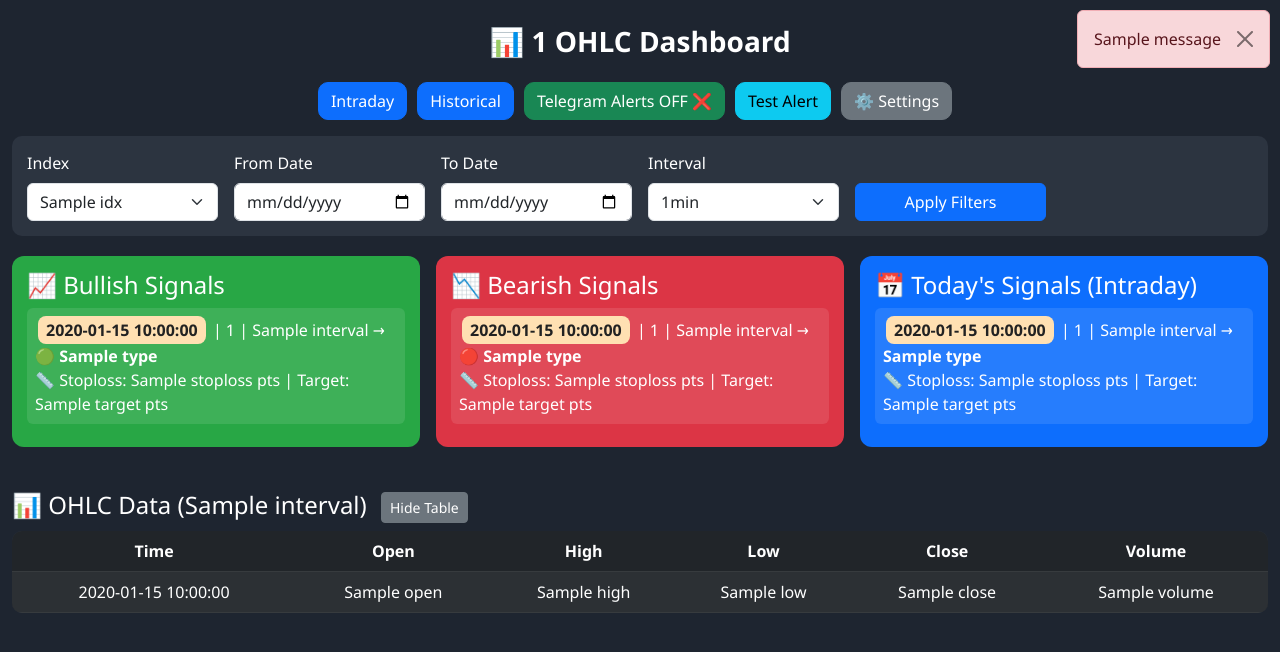
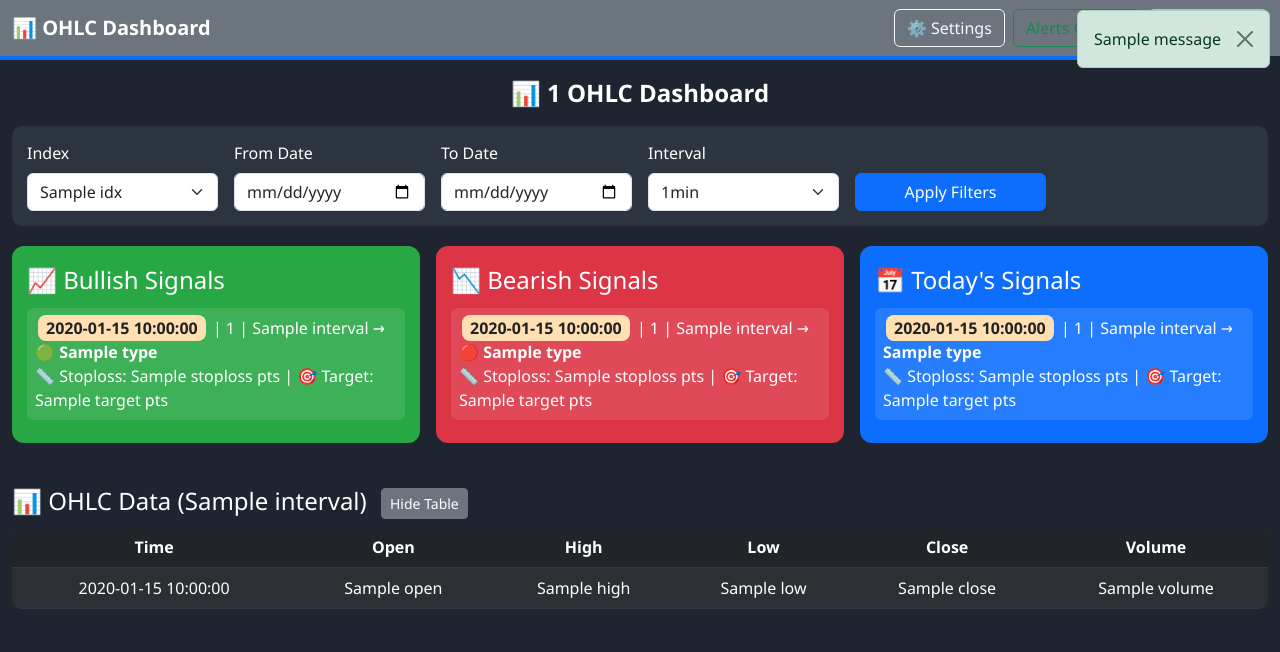
Before and after one commit to Ritickritick/Candlescreener, a Flask app: template templates/table.html in a window 1280 px wide. Shown: the top 652 px of the page. Run offline with Flask 3, Linux system fonts and the light colour scheme; the template is opened without the code that fills it: most values are stand-ins (such as "Sample title", 1, 10 or a date in 2020); one stand-in notice (Sample message) is shown.

Commit message:
Update table.html

```diff
--- a/templates/table.html
+++ b/templates/table.html
@@ -7,85 +7,52 @@
     <link href="https://cdn.jsdelivr.net/npm/bootstrap@5.3.0/dist/css/bootstrap.min.css" rel="stylesheet">
     <style>
         body { background-color: #1e2530; color: #fff; font-family: 'Segoe UI', Tahoma, sans-serif; }
-        .dashboard-header { font-size: 28px; font-weight: bold; margin: 20px 0; }
+        .dashboard-header { font-size: 24px; font-weight: bold; margin: 15px 0; }
         .btn-custom { margin-right: 10px; border-radius: 10px; }
         .filters-box { background-color: #2c3440; padding: 15px; border-radius: 10px; margin-bottom: 20px; }
-        .signal-card { border-radius: 12px; padding: 15px; margin-bottom: 20px; }
+        .signal-card { border-radius: 12px; padding: 15px; margin-bottom: 20px; position: relative; }
+        .signal-card h4 { position: sticky; top: 0; background: inherit; padding: 5px 0; z-index: 10; }
         .bullish { background-color: #28a745; }
         .bearish { background-color: #dc3545; }
         .todays-signals { background-color: #0d6efd; }
-        .signal-item { background-color: rgba(255, 255, 255, 0.1); margin-bottom: 8px; padding: 8px; border-radius: 6px; }
-        .signal-timestamp {
-            background: #ffe0b2;
-            color: #222;
-            font-weight: bold;
-            padding: 2px 8px;
-            margin: 0 3px;
-            border-radius: 8px;
-            display: inline-block;
-            white-space: nowrap;
-        }
-        .signal-index-nifty {
-            color: #1e90ff; font-weight: bold; background: #e3f2fd;
-            padding: 2px 8px; border-radius: 7px; margin: 0 3px; display: inline-block;
-        }
-        .signal-index-banknifty {
-            color: #0093af; font-weight: bold; background: #e0f7fa;
-            padding: 2px 8px; border-radius: 7px; margin: 0 3px; display: inline-block;
-        }
-        .signal-index-sensex {
-            color: #d81b60; font-weight: bold; background: #f8bbd0;
-            padding: 2px 8px; border-radius: 7px; margin: 0 3px; display: inline-block;
-        }
-        .target-circle {
-            display: inline-block;
-            background: #ffd600;
-            color: #212121;
-            font-weight: bold;
-            border-radius: 50%;
-            padding: 4px 11px;
-            font-size: 1em;
-            margin-left: 4px;
-            margin-right: 4px;
-            box-shadow: 0 2px 6px rgba(0,0,0,0.10);
-        }
+        .signal-item { background-color: rgba(255,255,255,0.1); margin-bottom: 8px; padding: 8px; border-radius: 6px; }
+        .signal-timestamp { background: #ffe0b2; color: #222; font-weight: bold; padding: 2px 8px; margin: 0 3px; border-radius: 8px; }
+        .signal-index-nifty { color: #1e90ff; font-weight: bold; background: #e3f2fd; padding: 2px 8px; border-radius: 7px; }
+        .signal-index-banknifty { color: #0093af; font-weight: bold; background: #e0f7fa; padding: 2px 8px; border-radius: 7px; }
+        .signal-index-sensex { color: #d81b60; font-weight: bold; background: #f8bbd0; padding: 2px 8px; border-radius: 7px; }
+        .target-circle { display: inline-block; background: #ffd600; color: #212121; font-weight: bold; border-radius: 50%; padding: 4px 11px; font-size: 1em; margin: 0 4px; }
         .text-nifty { color: #add8e6; font-weight: bold; }
         .text-banknifty { color: #87ceeb; font-weight: bold; }
         .text-sensex { color: #f06292; font-weight: bold; }
-        th, td { text-align: center; padding: 8px; }
         table { background-color: #2c3440; border-radius: 10px; overflow: hidden; }
-        th { background-color: #3a4354; }
-        td { background-color: #252d3a; }
-        #flash-messages {
-            position: fixed; top: 10px; right: 10px; z-index: 9999;
-        }
-
-        /* Added container for signals to display side-by-side */
-        .signals-container {
-            display: flex;
-            gap: 1rem;
-            margin-bottom: 20px;
-        }
-        .signals-container > div {
-            flex: 1;
-            min-width: 0; /* Fix flex container overflow issues */
-            max-height: 500px;
-            overflow-y: auto;
-        }
+        th { background-color: #3a4354; text-align: center; }
+        td { background-color: #252d3a; text-align: center; }
+        #flash-messages { position: fixed; top: 10px; right: 10px; z-index: 9999; }
+        .signals-container { display: flex; gap: 1rem; margin-bottom: 20px; }
+        .signals-container > div { flex: 1; max-height: 500px; overflow-y: auto; }
+        #refresh-bar { height: 4px; background: #0d6efd; transition: width 1s linear; }
     </style>
 </head>
 <body>
+<!-- Navbar -->
+<nav class="navbar navbar-expand-lg navbar-dark bg-secondary">
+  <div class="container-fluid">
+    <a class="navbar-brand fw-bold" href="/">📊 OHLC Dashboard</a>
+    <div class="d-flex">
+      <a href="/settings" class="btn btn-outline-light me-2">⚙️ Settings</a>
+      <a href="/toggle_alerts" class="btn btn-outline-success me-2">
+        Alerts {% if alerts_active %}ON ✅{% else %}OFF ❌{% endif %}
+      </a>
+      <a href="/test_alert" class="btn btn-outline-warning">🚨 Test Alert</a>
+    </div>
+  </div>
+</nav>
+
+<!-- Refresh Progress Bar -->
+<div id="refresh-bar"></div>
+
 <div class="container-fluid">
     <div class="dashboard-header text-center">📊 {{ index }} OHLC Dashboard</div>
-    <div class="d-flex justify-content-center mb-3">
-        <a href="/?index={{ index }}&interval=15min" class="btn btn-primary btn-custom">Intraday</a>
-        <a href="/?index={{ index }}&interval=1d" class="btn btn-primary btn-custom">Historical</a>
-        <a href="/toggle_alerts" class="btn btn-success btn-custom">
-            Telegram Alerts {% if alerts_active %}ON ✅{% else %}OFF ❌{% endif %}
-        </a>
-        <a href="/test_alert" class="btn btn-info btn-custom">Test Alert</a>
-        <a href="/settings" class="btn btn-secondary btn-custom">⚙️ Settings</a>
-    </div>
 
     <!-- Filters -->
     <div class="filters-box">
@@ -112,24 +79,19 @@
         </form>
     </div>
 
-    <!-- Bullish, Bearish, and Today's Signals side-by-side -->
+    <!-- Signals Section -->
     <div class="signals-container">
+        <!-- Bullish -->
         <div>
             <div class="signal-card bullish">
                 <h4>📈 Bullish Signals</h4>
                 {% for sig in bullish_signals %}
                     <div class="signal-item">
                         <span class="signal-timestamp">{{ sig.time }}</span> |
-                        <span class="signal-index-{% if sig.index == 'NIFTY' %}nifty{% elif sig.index == 'BANKNIFTY' %}banknifty{% elif sig.index == 'SENSEX' %}sensex{% endif %}">{{ sig.index }}</span> |
-                        {{ sig.interval }} →
-                        <strong>🟢 {{ sig.type }}</strong>
-                        <br>
-                        📏 Stoploss: {{ sig.stoploss }} pts | Target:
-                        {% if sig.target > 50 %}
-                            <span class="target-circle">{{ sig.target }}</span>
-                        {% else %}
-                            {{ sig.target }}
-                        {% endif %} pts
+                        <span class="signal-index-{{ sig.index|lower }}">{{ sig.index }}</span> |
+                        {{ sig.interval }} → <strong>🟢 {{ sig.type }}</strong><br>
+                        📏 Stoploss: {{ sig.stoploss }} pts | 🎯 Target:
+                        {% if sig.target > 50 %}<span class="target-circle">{{ sig.target }}</span>{% else %}{{ sig.target }}{% endif %} pts
                     </div>
                 {% else %}
                     <p>No bullish signals</p>
@@ -137,22 +99,17 @@
             </div>
         </div>
 
+        <!-- Bearish -->
         <div>
             <div class="signal-card bearish">
                 <h4>📉 Bearish Signals</h4>
                 {% for sig in bearish_signals %}
                     <div class="signal-item">
                         <span class="signal-timestamp">{{ sig.time }}</span> |
-                        <span class="signal-index-{% if sig.index == 'NIFTY' %}nifty{% elif sig.index == 'BANKNIFTY' %}banknifty{% elif sig.index == 'SENSEX' %}sensex{% endif %}">{{ sig.index }}</span> |
-                        {{ sig.interval }} →
-                        <strong>🔴 {{ sig.type }}</strong>
-                        <br>
-                        📏 Stoploss: {{ sig.stoploss }} pts | Target:
-                        {% if sig.target > 50 %}
-                            <span class="target-circle">{{ sig.target }}</span>
-                        {% else %}
-                            {{ sig.target }}
-                        {% endif %} pts
+                        <span class="signal-index-{{ sig.index|lower }}">{{ sig.index }}</span> |
+                        {{ sig.interval }} → <strong>🔴 {{ sig.type }}</strong><br>
+                        📏 Stoploss: {{ sig.stoploss }} pts | 🎯 Target:
+                        {% if sig.target > 50 %}<span class="target-circle">{{ sig.target }}</span>{% else %}{{ sig.target }}{% endif %} pts
                     </div>
                 {% else %}
                     <p>No bearish signals</p>
@@ -160,31 +117,23 @@
             </div>
         </div>
 
+        <!-- Today's -->
         <div>
             <div class="signal-card todays-signals">
-                <h4>📅 Today's Signals (Intraday)</h4>
+                <h4>📅 Today's Signals</h4>
                 {% if todays_signals %}
                     {% for signal in todays_signals %}
                         <div class="signal-item">
                             <span class="signal-timestamp">{{ signal.time }}</span> |
-                            <span class="signal-index-{% if signal.index == 'NIFTY' %}nifty{% elif signal.index == 'BANKNIFTY' %}banknifty{% elif signal.index == 'SENSEX' %}sensex{% endif %}">{{ signal.index }}</span> |
+                            <span class="signal-index-{{ signal.index|lower }}">{{ signal.index }}</span> |
                             {{ signal.interval }} →
                             <strong>
-                                {% if 'bullish' in signal.type|lower %}
-                                    🟢 {{ signal.type }}
-                                {% elif 'bearish' in signal.type|lower %}
-                                    🔴 {{ signal.type }}
-                                {% else %}
-                                    {{ signal.type }}
-                                {% endif %}
-                            </strong>
-                            <br>
-                            📏 Stoploss: {{ signal.stoploss }} pts | Target:
-                            {% if signal.target > 50 %}
-                                <span class="target-circle">{{ signal.target }}</span>
-                            {% else %}
-                                {{ signal.target }}
-                            {% endif %} pts
+                                {% if 'bullish' in signal.type|lower %}🟢 {{ signal.type }}
+                                {% elif 'bearish' in signal.type|lower %}🔴 {{ signal.type }}
+                                {% else %}{{ signal.type }}{% endif %}
+                            </strong><br>
+                            📏 Stoploss: {{ signal.stoploss }} pts | 🎯 Target:
+                            {% if signal.target > 50 %}<span class="target-circle">{{ signal.target }}</span>{% else %}{{ signal.target }}{% endif %} pts
                         </div>
                     {% endfor %}
                 {% else %}
@@ -196,21 +145,14 @@
 
     <!-- OHLC Table -->
     <div class="mt-4">
-        <h4>
-            📊 OHLC Data ({{ interval }})
-            <button id="toggle-btn" class="btn btn-secondary btn-sm ms-2">Hide Table</button>
-        </h4>
-        <div id="ohlc-table">
+        <h4>📊 OHLC Data ({{ interval }}) <button id="toggle-btn" class="btn btn-secondary btn-sm ms-2">Hide Table</button></h4>
+        <div id="ohlc-table" class="table-responsive">
             <table class="table table-dark table-striped">
-                <thead>
-                    <tr><th>Time</th><th>Open</th><th>High</th><th>Low</th><th>Close</th><th>Volume</th></tr>
-                </thead>
+                <thead><tr><th>Time</th><th>Open</th><th>High</th><th>Low</th><th>Close</th><th>Volume</th></tr></thead>
                 <tbody>
                     {% for row in data %}
                         <tr>
-                            <td>
-                                <span class="{% if row.index == 'NIFTY' %}text-nifty{% elif row.index == 'BANKNIFTY' %}text-banknifty{% elif row.index == 'SENSEX' %}text-sensex{% endif %}">{{ row.timestamp }}</span>
-                            </td>
+                            <td><span class="text-{{ row.index|lower }}">{{ row.timestamp }}</span></td>
                             <td>{{ row.open }}</td>
                             <td>{{ row.high }}</td>
                             <td>{{ row.low }}</td>
@@ -226,11 +168,10 @@
 
 <!-- Flash Messages -->
 <div id="flash-messages">
-    {% with messages = get_flashed_messages() %}
+    {% with messages = get_flashed_messages(with_categories=true) %}
       {% if messages %}
-        {% for msg in messages %}
-            {% set color = "success" if "Bullish" in msg else "danger" %}
-            <div class="alert alert-{{ color }} alert-dismissible fade show" role="alert">
+        {% for category, msg in messages %}
+            <div class="alert alert-{{ category }} alert-dismissible fade show" role="alert">
                 {{ msg }}
                 <button type="button" class="btn-close" data-bs-dismiss="alert" aria-label="Close"></button>
             </div>
@@ -245,14 +186,19 @@
     const toggleBtn = document.getElementById('toggle-btn');
     const ohlcTable = document.getElementById('ohlc-table');
     toggleBtn.addEventListener('click', () => {
-        if (ohlcTable.style.display === 'none') {
-            ohlcTable.style.display = 'block';
-            toggleBtn.textContent = 'Hide Table';
-        } else {
-            ohlcTable.style.display = 'none';
-            toggleBtn.textContent = 'Show Table';
-        }
+        ohlcTable.style.display = ohlcTable.style.display === 'none' ? 'block' : 'none';
+        toggleBtn.textContent = ohlcTable.style.display === 'none' ? 'Show Table' : 'Hide Table';
     });
+
+    // Refresh countdown bar
+    let refreshTime = 60;
+    const bar = document.getElementById('refresh-bar');
+    function updateBar() {
+        bar.style.width = ((refreshTime / 60) * 100) + "%";
+        refreshTime--;
+        if (refreshTime >= 0) setTimeout(updateBar, 1000);
+    }
+    updateBar();
 </script>
 </body>
 </html>
```
